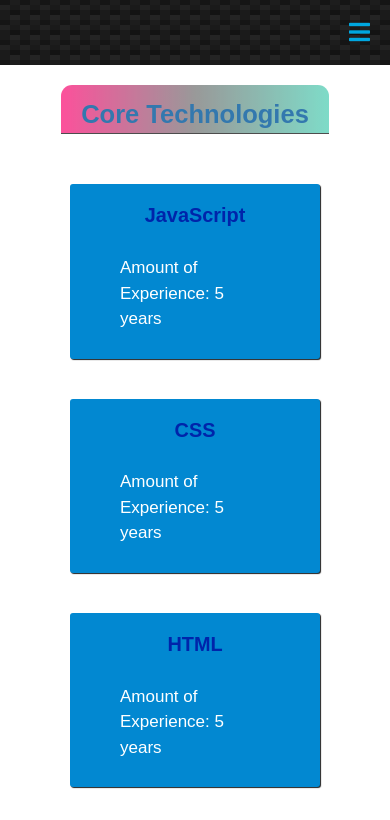
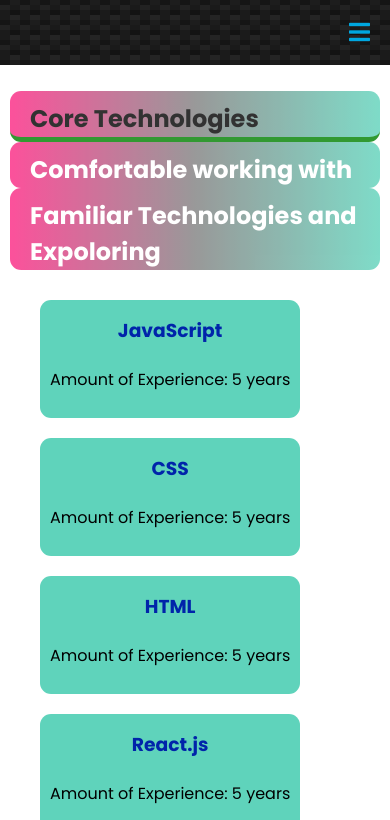
Before and after one commit to evo-g/portfolio, a React (Vite) app: page /services in a window 390 px wide. Shown: the top 820 px of the page. Built offline with nearby package versions, Linux system fonts and the light colour scheme.

Commit message:
wip adds footer and changes to services page

```diff
--- a/index.html
+++ b/index.html
@@ -2,11 +2,15 @@
 <html lang="en">
   <head>
     <meta charset="UTF-8" />
-    <link rel="icon" type="image/svg+xml" href="/vite.svg" />
     <link rel="stylesheet" href="https://use.fontawesome.com/releases/v5.8.1/css/all.css"
     integrity="sha384-50oBUHEmvpQ+1lW4y57PTFmhCaXp0ML5d60M1M7uH2+nqUivzIebhndOJK28anvf" crossorigin="anonymous" />
+    <link rel="icon" type="image/png" sizes="32x32" href="./src/assets/profile.jpg" />
     <meta name="viewport" content="width=device-width, initial-scale=1.0" />
-    <title>Vite + React</title>
+    <meta name="description" content="Software Developer: Evodio Garcia, Evodio Garcia's Personal Portfolio.">
+    <meta name="keywords" content="Javascript developer in San Diego">
+    <meta name="author" content="Evodio Garcia">
+    <title>Evodio Garcia Portfolio</title>
+    <link href="https://fonts.googleapis.com/css2?family=Poppins:wght@400;700&display=swap" rel="stylesheet">
   </head>
   <body>
     <div id="root"></div>
--- a/src/App.css
+++ b/src/App.css
@@ -33,15 +33,11 @@
   margin: 0 auto;
   font-family: 'Poppins', Arial, Helvetica, sans-serif;
   word-wrap: break-word;
-  font-size: 17px;
+  font-size: 16px;
   line-height: 1.5;
   background: var(--white);
   font-weight: 500;
-}
 
-main {
-  /* height: 100dvh; */
-  width: 100%;
 }
 
 .container {
@@ -55,8 +51,8 @@
   margin: 0 auto;
   display: var(--flex);
   flex-direction: var(--flex-column);
-  justify-content: center;
   padding: 1rem;
+
 }
 
 /* site-section */
@@ -192,23 +188,6 @@
 
 .fa-linkedin:hover {
   color: #00a7e0;
-}
-
-.taller {
-  display: var(--flex);
-  flex-direction: var(--flex-column);
-  justify-content: center;
-  align-items: center;
-}
-
-.taller h2 {
-  font-size: 30px;
-  letter-spacing: 2px;
-  text-transform: uppercase;
-  font-weight: 300;
-  color: #777;
-  display: flex;
-  justify-content: center;
 }
 
 .second {
--- a/src/js/components/Footer/Footer.jsx
+++ b/src/js/components/Footer/Footer.jsx
@@ -4,7 +4,7 @@
 
 const Footer = () => {
   return (
-    <Fragment>
+    <footer>
       <section className='connect'>
         <div className='end'>
           <h3>Get in Touch With Me</h3>
@@ -21,14 +21,14 @@
           </Link>
         </div>
       </section>
-      <section class='footer-content'>
+      <section className='footer-content'>
         <a href='/'><img src={Profile} alt='my avatar/home page' /></a>
         <div className='column-break'>
           <span>My Portfolio</span>
           <span>&copy; 2018</span>
         </div>
       </section>
-    </Fragment>
+    </footer>
   )
 }
 
--- a/src/js/components/Welcome/Welcome.css
+++ b/src/js/components/Welcome/Welcome.css
@@ -15,7 +15,7 @@
 
 .card-child strong {
   color: var(--teal);
-  filter: drop-shadow(1px 1px 1px var(--teal));
+  /* filter: drop-shadow(1px 1px 1px var(--teal)); */
 }
 
 .card-child img {
--- a/src/js/routes/ServicesPage/Services.css
+++ b/src/js/routes/ServicesPage/Services.css
@@ -1,48 +1,68 @@
-#services {
-  display: flex;
-  flex-direction: column;
-  align-items: center;
-}
-
-.services {
-  display: flex;
-  flex-direction: column;
-  justify-content: center;
-  align-items: center;
-  margin: 1rem;
-}
-
-.services h2 {
-  text-align: center;
-  color: #01579B;
-  border-bottom: 1px solid #212121;
-}
-
-.services ul {
+.content ul {
   padding-left: 0;
   list-style: none;
-  display: flex;
-  flex-direction: row;
-  flex-wrap: wrap;
-  justify-content: space-around;
   margin: 2rem;
   padding: 1rem;
 }
 
-.service-card {
-  margin: 2rem;
-  background-color: #01579B;
-  color: #fff;
-  padding: 1rem 5rem;
-  border-radius: .3rem;
-  box-shadow: 1px 1px 1px #212121;
+.tab-container {
+  margin: 0 auto;
+  border-radius: var(--border-radius);
 }
 
-.card-1 {
-  background-color: #0288D1;
+.tab-container h2 {
+  border-radius: 0;
 }
 
-.card-2 {
-  background-color: #29B6F6;
-  color: #111111;
+.tab-nav {
+  display: flex;
+  padding-left: 0;
 }
+
+.active.content {
+	display: block;
+	background-color: var(--white);
+	color: #000;
+  width: 100%;
+  top: 7rem;
+  left: 0;
+}
+
+.tabs {
+	background-color: var(--white);
+	color: #fff;
+  cursor: pointer;
+}
+.active.tabs h2 {
+	border-bottom: .5rem solid green;
+	background-color: #fff;
+	color: #000;
+}
+
+.content {
+	display: none;
+}
+
+.content ul {
+  display: flex;
+  flex-wrap: wrap;
+  gap: 2rem;
+}
+
+.service-card {
+  background-color: var(--teal);
+  padding: 1rem;
+  border-radius: var(--border-radius);
+}
+
+@media screen and (max-width: 775px) {
+  .tab-nav {
+    flex-direction: column;
+  }
+  .tab-container h2 {
+    border-radius: 0;
+  }
+  .tab-container h2:first-child {
+    border-radius: var(--border-radius);
+  }
+}
--- a/src/js/routes/ServicesPage/ServicesPage.jsx
+++ b/src/js/routes/ServicesPage/ServicesPage.jsx
@@ -1,11 +1,11 @@
-import React from 'react';
+import React, { useState } from 'react';
 import { mainTechnologies, familiarServices, servicesMedium } from '../../data';
 import './Services.css';
 
 const mainTech = mainTechnologies.map(service => {
   return (
     <li key={service.id}>
-      <div className='service-card card-1'>
+      <div className='service-card'>
         <h3>{service.title}</h3>
         <p>Amount of Experience: {service.experience}</p>
       </div>
@@ -16,7 +16,7 @@
 const mediumTech = servicesMedium.map(service => {
   return (
     <li key={service.id}>
-      <div className='service-card card-2'>
+      <div className='service-card'>
         <h3>{service.title}</h3>
         <p>Amount of Experience: {service.experience}</p>
       </div>
@@ -27,7 +27,7 @@
 const familiarTech = familiarServices.map(service => {
   return (
     <li key={service.id}>
-      <div className='service-card card-3'>
+      <div className='service-card'>
         <h3>{service.title}</h3>
         <p>Amount of Experience: {service.experience}</p>
       </div>
@@ -35,22 +35,41 @@
   );
 });
 
-const ServicePage = () => {
+function ServicePage() {
+  const [active, setActive] = useState(1);
+
+  function setActiveTab(id) {
+    setActive(id);
+  }
+
   return (
-    <section className="page-container" id="services">
-      <div className='services'>
+    <div className="page-container" id="services">
+      <div className='tab-container'>
+        <ul className='tab-nav'>
+          <li className={`${active === 1 ? 'active' : ''} tabs`} onClick={() => setActiveTab(1)}>
             <h2>Core Technologies</h2>
+
+          </li>
+          <li className={`${active === 2 ? 'active' : ''} tabs`} onClick={() => setActiveTab(2)}>
+            <h2>Comfortable working with</h2>
+
+          </li>
+          <li className={`${active === 3 ? 'active' : ''} tabs`} onClick={() => setActiveTab(3)}>
+            <h2>Familiar Technologies and Expoloring</h2>
+
+          </li>
+        </ul>
+        <div className={`${active === 1 ? 'active' : ''} content`}>
           <ul>{mainTech}</ul>
         </div>
-      <div className='services'>
-      <h2>Comfortable working with</h2>
+        <div className={`${active === 2 ? 'active' : ''} content`}>
           <ul>{mediumTech}</ul>
         </div>
-      <div className='services'>
-      <h2>Familiar Technologies and Expoloring</h2>
+        <div className={`${active === 3 ? 'active' : ''} content`}>
           <ul>{familiarTech}</ul>
         </div>
-    </section>
+      </div>
+    </div>
   )
 }
 
```
Lines whose indentation alone changed are shown as unchanged.
